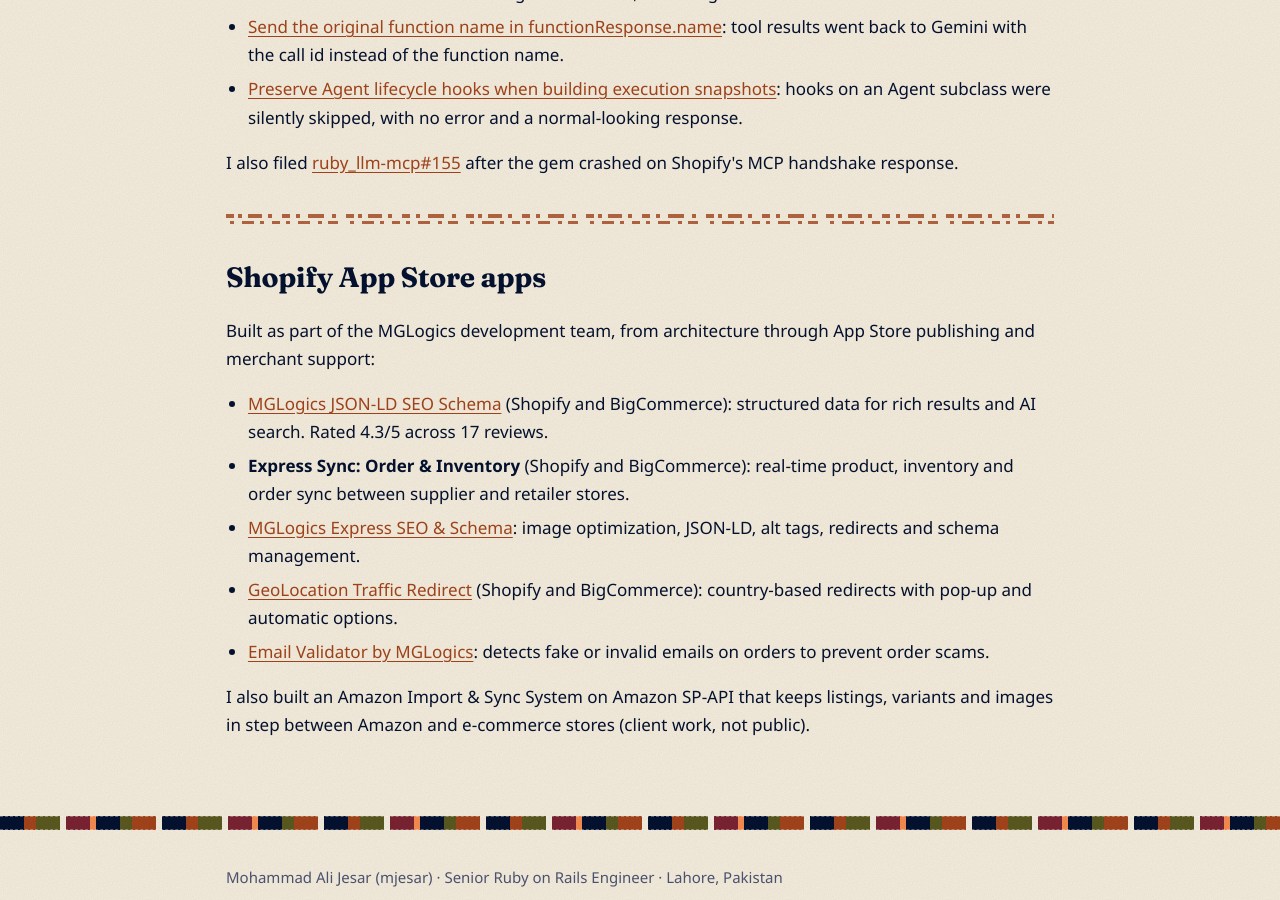
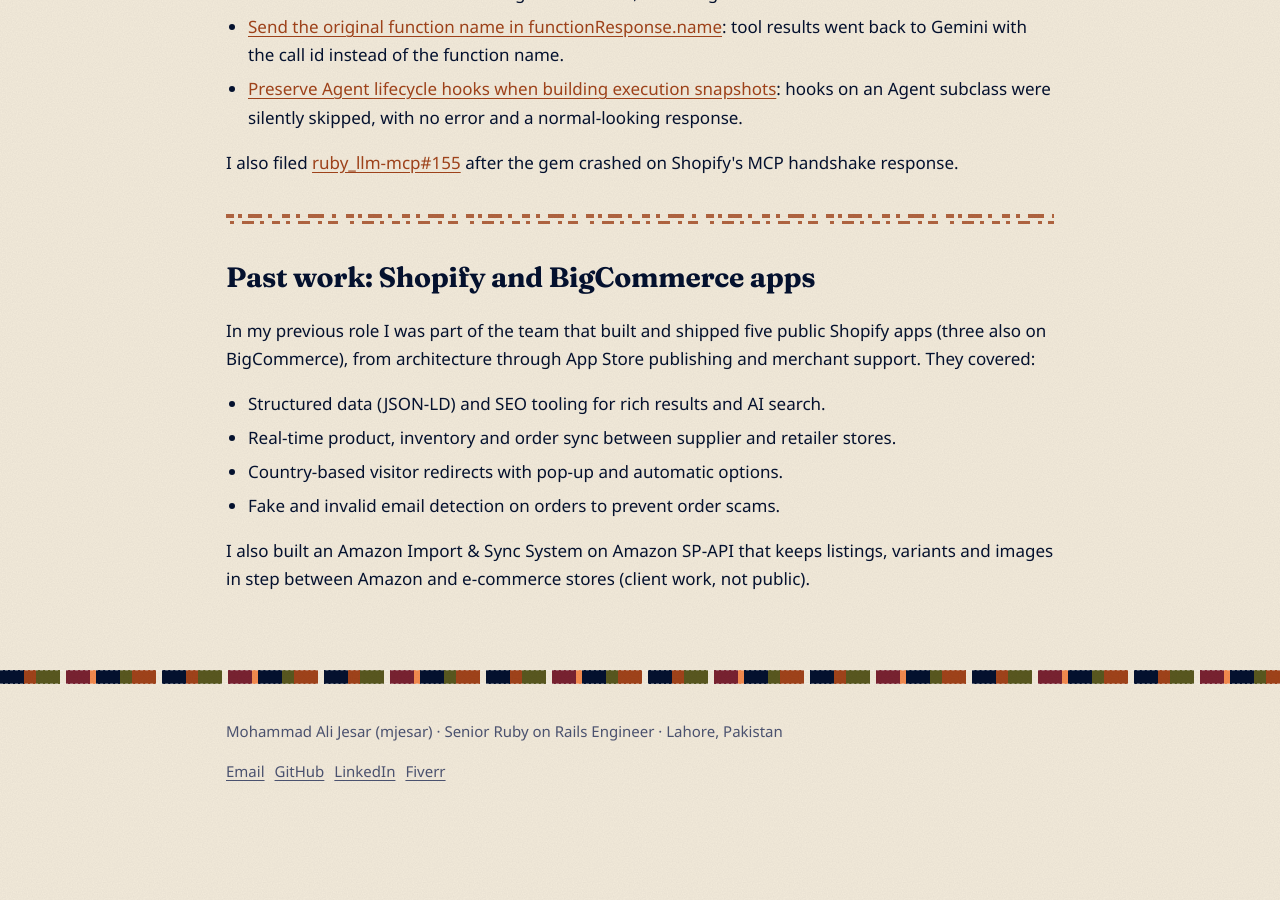
Before and after one commit to mjesar/mjesar.github.io, a Jekyll site: the page built from projects/index.html, in a window 1280 px wide and 900 px high, scrolled down 1336 px. Built offline with Jekyll 4.4.1, drawn with Linux system fonts in a browser that asks for light colours; after the commit the page ends 2166 px from its top, so only the background shows below that.

Commit message:
reword past app work as general experience

```diff
--- a/_data/services.yml
+++ b/_data/services.yml
@@ -13,7 +13,7 @@
     - { name: support_engineer, url: /projects/support_engineer/ }
 - slug: shopify-bigcommerce-apps
   name: Shopify and BigCommerce apps
-  summary: "Embedded apps with Polaris and App Bridge, Admin and Storefront APIs, webhooks, Theme App Extensions and App Store publishing. Five apps on the Shopify App Store, three also on BigCommerce."
+  summary: "Embedded apps with Polaris and App Bridge, Admin and Storefront APIs, webhooks, Theme App Extensions and App Store publishing. I have contributed to five public Shopify apps, three also on BigCommerce."
   proof:
     - { name: published apps, url: /projects/#shopify-apps }
 - slug: shopify-functions-checkout
--- a/projects/index.html
+++ b/projects/index.html
@@ -42,14 +42,13 @@
 </section>
 
 <section id="shopify-apps">
-  <h2>Shopify App Store apps</h2>
-  <p>Built as part of the MGLogics development team, from architecture through App Store publishing and merchant support:</p>
+  <h2>Past work: Shopify and BigCommerce apps</h2>
+  <p>In my previous role I was part of the team that built and shipped five public Shopify apps (three also on BigCommerce), from architecture through App Store publishing and merchant support. They covered:</p>
   <ul>
-    <li><a href="https://apps.shopify.com/json-express-for-seo" rel="noopener" target="_blank">MGLogics JSON-LD SEO Schema</a> (Shopify and BigCommerce): structured data for rich results and AI search. Rated 4.3/5 across 17 reviews.</li>
-    <li><strong>Express Sync: Order &amp; Inventory</strong> (Shopify and BigCommerce): real-time product, inventory and order sync between supplier and retailer stores.</li>
-    <li><a href="https://apps.shopify.com/express-seo" rel="noopener" target="_blank">MGLogics Express SEO &amp; Schema</a>: image optimization, JSON-LD, alt tags, redirects and schema management.</li>
-    <li><a href="https://apps.shopify.com/express-geo-redirect" rel="noopener" target="_blank">GeoLocation Traffic Redirect</a> (Shopify and BigCommerce): country-based redirects with pop-up and automatic options.</li>
-    <li><a href="https://apps.shopify.com/express-email-validator" rel="noopener" target="_blank">Email Validator by MGLogics</a>: detects fake or invalid emails on orders to prevent order scams.</li>
+    <li>Structured data (JSON-LD) and SEO tooling for rich results and AI search.</li>
+    <li>Real-time product, inventory and order sync between supplier and retailer stores.</li>
+    <li>Country-based visitor redirects with pop-up and automatic options.</li>
+    <li>Fake and invalid email detection on orders to prevent order scams.</li>
   </ul>
   <p>I also built an Amazon Import &amp; Sync System on Amazon SP-API that keeps listings, variants and images in step between Amazon and e-commerce stores (client work, not public).</p>
 </section>
```
Also changed, not shown: resume/index.html (+0 -11 lines).
